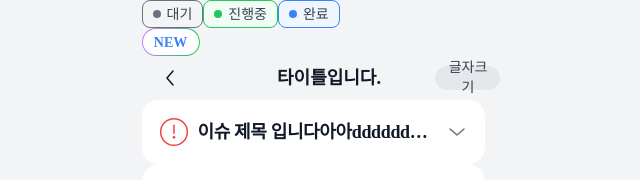
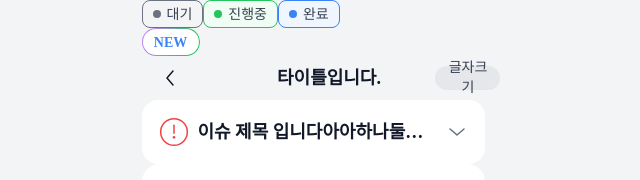
Before and after one commit to 10aeat/10aeat_Frontend, a Next.js app: page / in a window 1280 px wide. Shown: the top 180 px of the page, without its empty margins (311-951 px from the left). Built offline with nearby package versions, Linux system fonts and the light colour scheme; grey boxes are pictures that could not be loaded; a web font is replaced by a local one.

Commit message:
[Fix] 변수명 수정

```diff
--- a/src/app/Check.tsx
+++ b/src/app/Check.tsx
@@ -20,7 +20,7 @@ export default function Check() {
       {/* Issue */}
       <IssueStore
         issueStyle={IssueStyle.ISSUE_TOGGLE}
-        title="이슈 제목 입니다아아ddddddddddddddd"
+        title="이슈 제목 입니다아아하나둘셋넷다섯"
         content="ㅇㅇㅇㅇㅇㅇㅇㅇㅇㅇㅇㅇㅇ안녕난나아여여영여여여여여여여여여어어어어어어엉어어어어어어어"
       />
     </>
--- a/src/components/atoms/IssueStore.tsx
+++ b/src/components/atoms/IssueStore.tsx
@@ -47,7 +47,7 @@ export default function IssueStore({ issueStyle, title, content }: Props) {
                   />
                 </div>
                 <span
-                  className={`title ${isOpen ? 'overflow-visible whitespace-normal' : 'overflow-hidden whitespace-nowrap'} max-w-[239px]`}
+                  className={`issueTitle ${isOpen ? 'overflow-visible whitespace-normal' : 'overflow-hidden whitespace-nowrap'} max-w-[239px]`}
                 >
                   {title}
                 </span>
--- a/src/styles/issueStyle.scss
+++ b/src/styles/issueStyle.scss
@@ -1,6 +1,6 @@
 @import './util.scss';
 
-.title {
+.issueTitle {
   @include body1_sb;
   text-overflow: ellipsis;
 }
```
